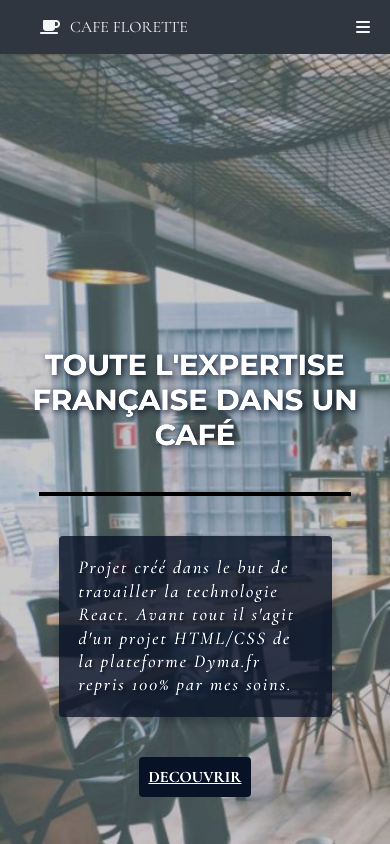
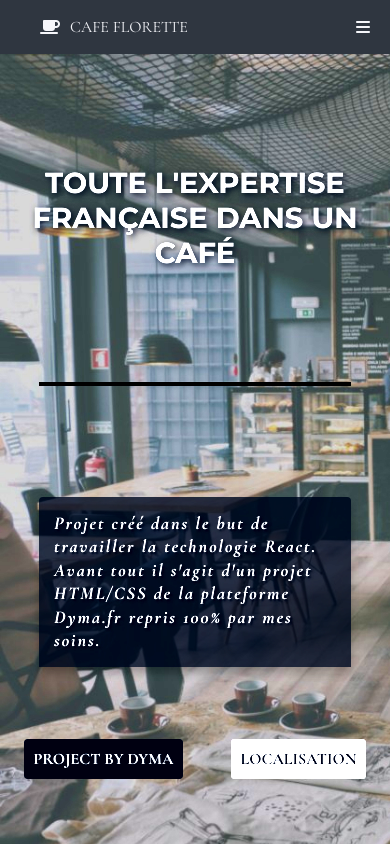
Before and after one commit to Zyrass/cafe_florette_react, a React (Create React App) app: page / in a window 390 px wide. Shown: the top 844 px of the page. Built offline with nearby package versions, Linux system fonts and the light colour scheme.

Commit message:
update responsive HomePage full size

```diff
--- a/src/assets/styles/_utils.scss
+++ b/src/assets/styles/_utils.scss
@@ -1245,5 +1245,13 @@
     &:hover {
       background-color: var(--theme-secondary);
     }
+    &-reverse {
+      background-color: var(--theme-primary-text);
+      color: var(--theme-primary);
+      &:hover {
+        background-color: var(--theme-primary);
+        color: var(--theme-primary-text);
+      }
+    }
   }
 }
--- a/src/pages/HomePage/HomePage.js
+++ b/src/pages/HomePage/HomePage.js
@@ -10,13 +10,13 @@ import cafe3 from "../../assets/images/cafe3.jpg";
 
 function HomePage() {
   return (
-    <div className={`${styles.home}`}>
+    <div className={`${styles.homePage}`}>
       <section
         className={`${styles.presentation}`}
         style={{
           backgroundImage: `url( ${cover} )`,
           backgroundSize: "cover",
-          filter: "contrast(160%)",
+          filter: "contrast(200%)",
         }}
       >
         <h1 className="text-white">Toute l'expertise française dans un café</h1>
@@ -26,9 +26,18 @@ function HomePage() {
           il s'agit d'un projet HTML/CSS de la plateforme Dyma.fr repris 100%
           par mes soins.
         </p>
-        <Link to="/localisation" className="btn btn-primary">
-          DECOUVRIR
-        </Link>
+        <div>
+          <Link
+            to="https://cafe-florette-zyrass.netlify.app/"
+            className="btn btn-primary"
+            target="_blank"
+          >
+            PROJECT BY DYMA
+          </Link>
+          <Link to="/localisation" className="btn btn-primary-reverse">
+            LOCALISATION
+          </Link>
+        </div>
       </section>
 
       <section className={`${styles.features} bg-white`}>
--- a/src/pages/HomePage/HomePage.module.scss
+++ b/src/pages/HomePage/HomePage.module.scss
@@ -1,6 +1,6 @@
 @use "../../assets/styles/mixins" as mixin;
 
-.home {
+.homePage {
   display: grid;
   grid-template-areas:
     "presentation "
@@ -10,33 +10,33 @@
   grid-template-columns: 1fr;
   grid-template-rows: 750px 400px 650px 500px;
   @include mixin.xs {
-    grid-template-rows: 1000px 850px 650px 700px;
+    grid-template-rows: 800px 850px 650px 700px;
   }
 
+  // section presentation
   .presentation {
     grid-area: presentation;
     display: flex;
     flex-direction: column;
+    justify-content: space-evenly;
     align-items: center;
-    justify-content: center;
     border-bottom: 4px solid var(--theme-primary);
-
     hr {
       border-color: var(--theme-primary);
       border: 2px solid;
     }
-
     p {
+      position: relative;
+      padding: 15px;
       font-size: 18px;
-      padding: 20px;
+      font-style: italic;
+      font-weight: 700;
       letter-spacing: 2px;
       line-height: 1.3;
-      font-style: italic;
       text-shadow: 2px 2px 2px var(--theme-primary);
       color: var(--theme-primary-text);
-      position: relative;
-      width: 70%;
-      margin-bottom: 40px;
+      width: 80%;
+      box-shadow: var(--box-shadow);
       &::before {
         content: "";
         position: absolute;
@@ -46,27 +46,34 @@
         left: 0;
         z-index: -1;
         background-color: var(--theme-primary);
-        opacity: 0.8;
-        box-shadow: var(--box-shadow);
-        border-radius: 4px;
+        opacity: 0.75;
+        border-radius: 4px 4px 0 0;
       }
     }
-    a {
-      display: block;
-      width: fit-content;
-      margin: 0 auto;
-      text-align: center;
+    div {
+      width: 100%;
+      display: flex;
+      align-items: center;
+      justify-content: space-around;
+      a {
+        text-align: center;
+        text-decoration: none;
+      }
     }
   }
 
+  // section features
   .features {
     grid-area: features;
     display: flex;
+    align-items: center;
+    justify-content: space-evenly;
+    column-gap: 50px;
     padding: 0 50px;
     @include mixin.xs {
       flex-direction: column;
       justify-content: center;
-      align-items: center;
+      column-gap: 0;
 
       div {
         &:first-child {
@@ -79,12 +86,14 @@
     }
   }
 
+  // section image separated
   .imgSeparated {
     grid-area: img;
     border-top: 4px solid var(--theme-primary);
     border-bottom: 4px solid var(--theme-primary);
   }
 
+  // section reservation
   .reservation {
     grid-area: reservation;
     display: flex;
--- a/src/pages/LocalisationPage/LocalisationPage.module.scss
+++ b/src/pages/LocalisationPage/LocalisationPage.module.scss
@@ -23,10 +23,7 @@
   h1 {
     grid-area: h1;
     @include mixin.md-gt {
-      margin-bottom: 50px;
-    }
-    @include mixin.md {
-      margin: 0;
+      margin-bottom: 0px;
     }
   }
   section {
@@ -40,6 +37,7 @@
       grid-area: adresse;
       @include mixin.md-gt {
         width: 60%;
+        margin-left: 50px;
       }
       @include mixin.md-lt {
         padding: 40px 40px !important;
```
